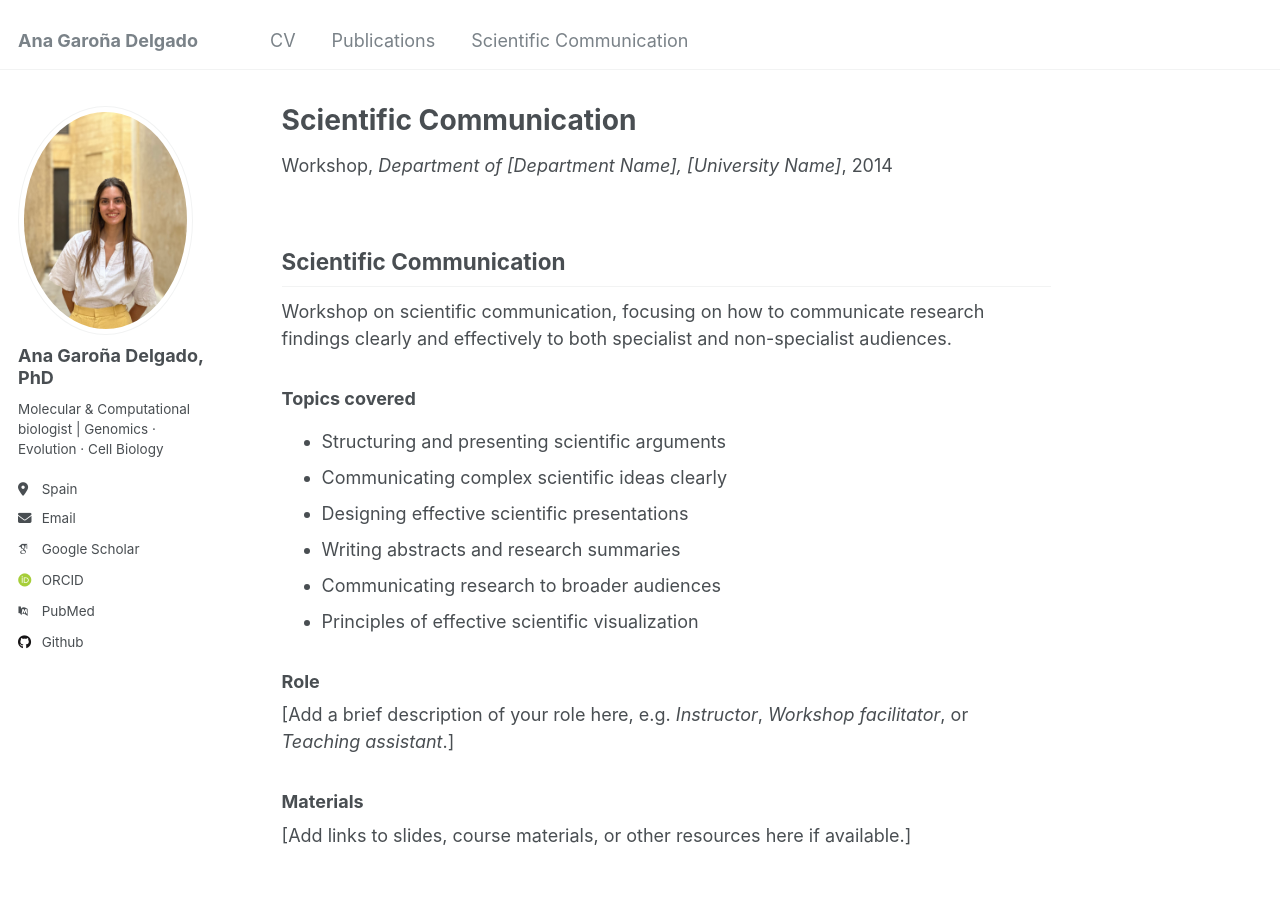
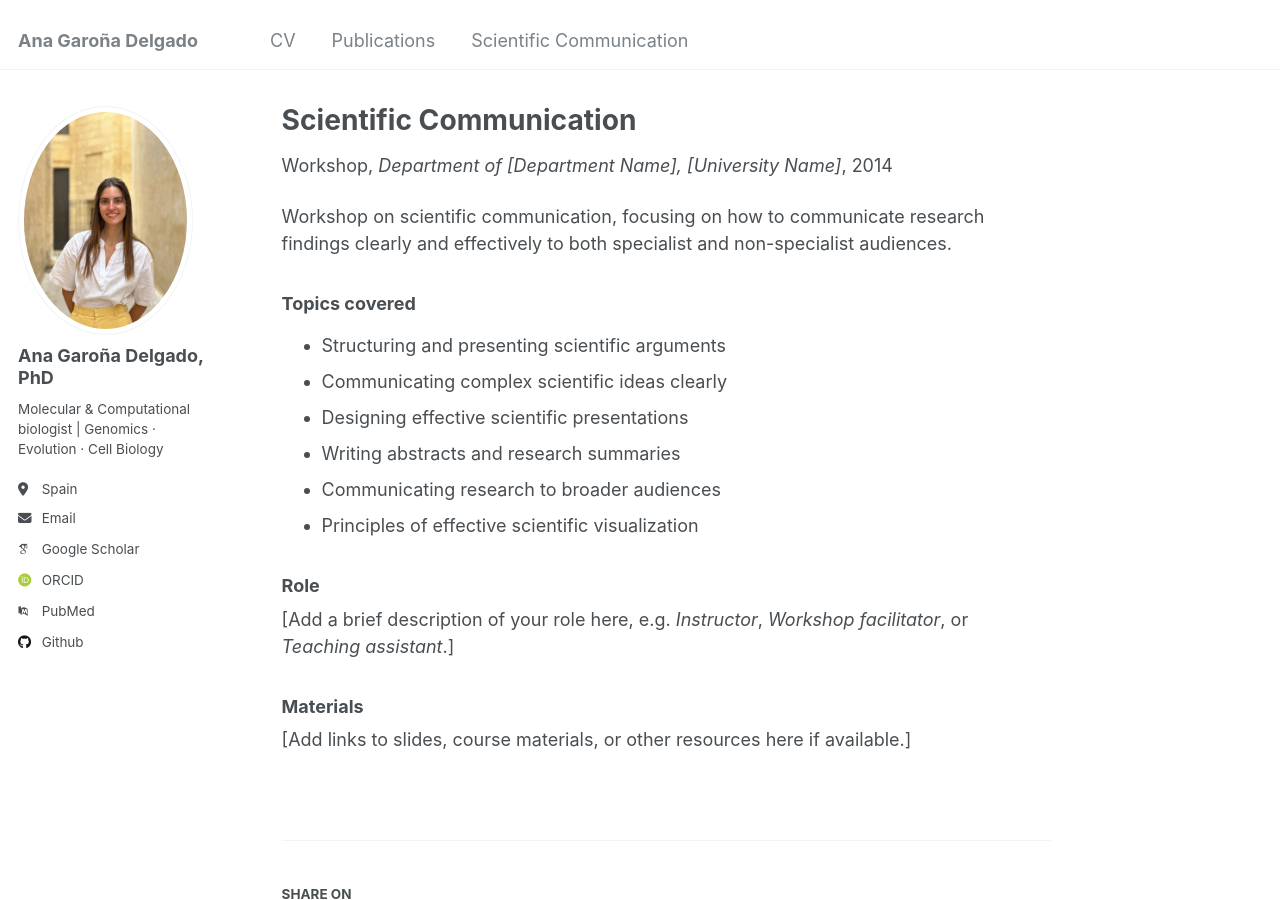
Before and after one commit to anagarona/anagarona.github.io, a Jekyll site: the page built from _teaching/2015-spring-teaching-2.md, in a window 1280 px wide and 900 px high. Built offline with Jekyll 4.4.1, drawn with Linux system fonts in a browser that asks for light colours; some web fonts are replaced.

Commit message:
Update 2015-spring-teaching-2.md

```diff
--- a/_teaching/2015-spring-teaching-2.md
+++ b/_teaching/2015-spring-teaching-2.md
@@ -7,8 +7,6 @@ venue: "Department of [Department Name], [University Name]"
 date: 2014-01-01
 location: "[City], [Country]"
 ---
-
-## Scientific Communication
 
 Workshop on scientific communication, focusing on how to communicate research findings clearly and effectively to both specialist and non-specialist audiences.
 
```
